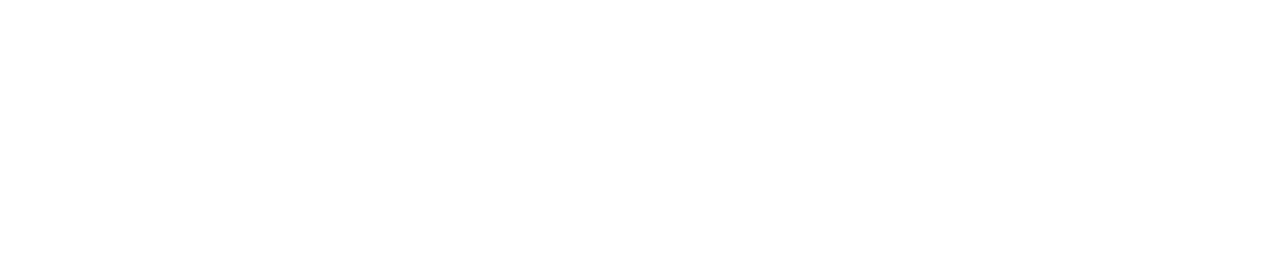
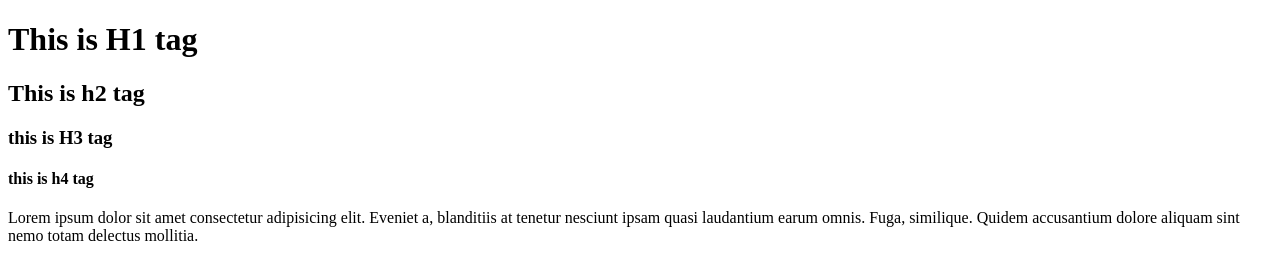
Before and after one commit to khslid234/My-New-Repo, a plain HTML site: page index.html in a window 1280 px wide. Drawn offline with Linux system fonts and the light colour scheme.

Commit message:
first commit

```diff
--- a/index.html
+++ b/index.html
@@ -7,6 +7,10 @@
     <title>My First Github Ripo</title>
 </head>
 <body>
-
+    <h1>This is H1 tag</h1>
+    <h2>This is h2 tag</h2>
+    <h3>this is H3 tag</h3>
+    <h4>this is h4 tag</h4>
+    <p>Lorem ipsum dolor sit amet consectetur adipisicing elit. Eveniet a, blanditiis at tenetur nesciunt ipsam quasi laudantium earum omnis. Fuga, similique. Quidem accusantium dolore aliquam sint nemo totam delectus mollitia.</p>
 </body>
 </html>
```
